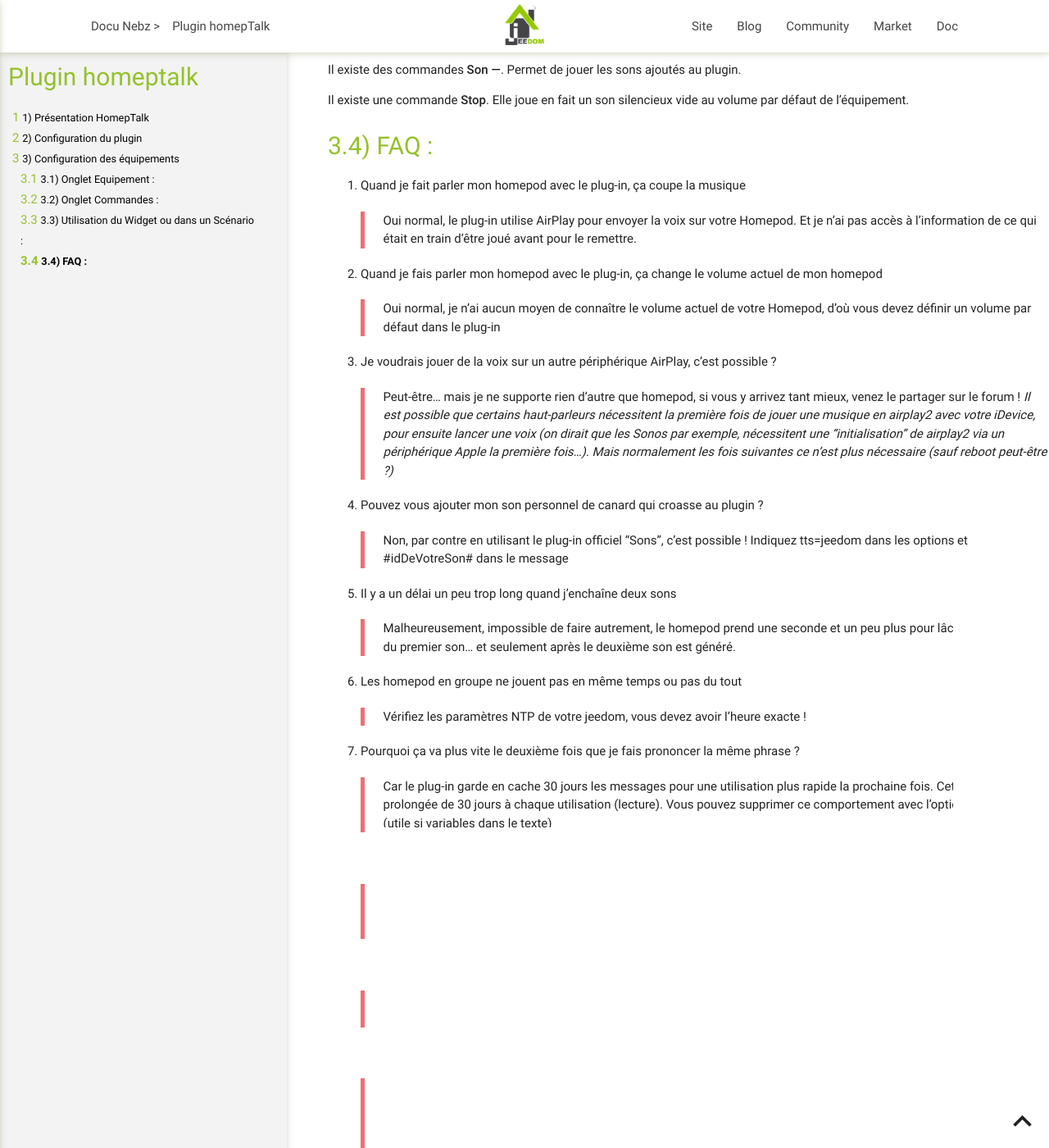
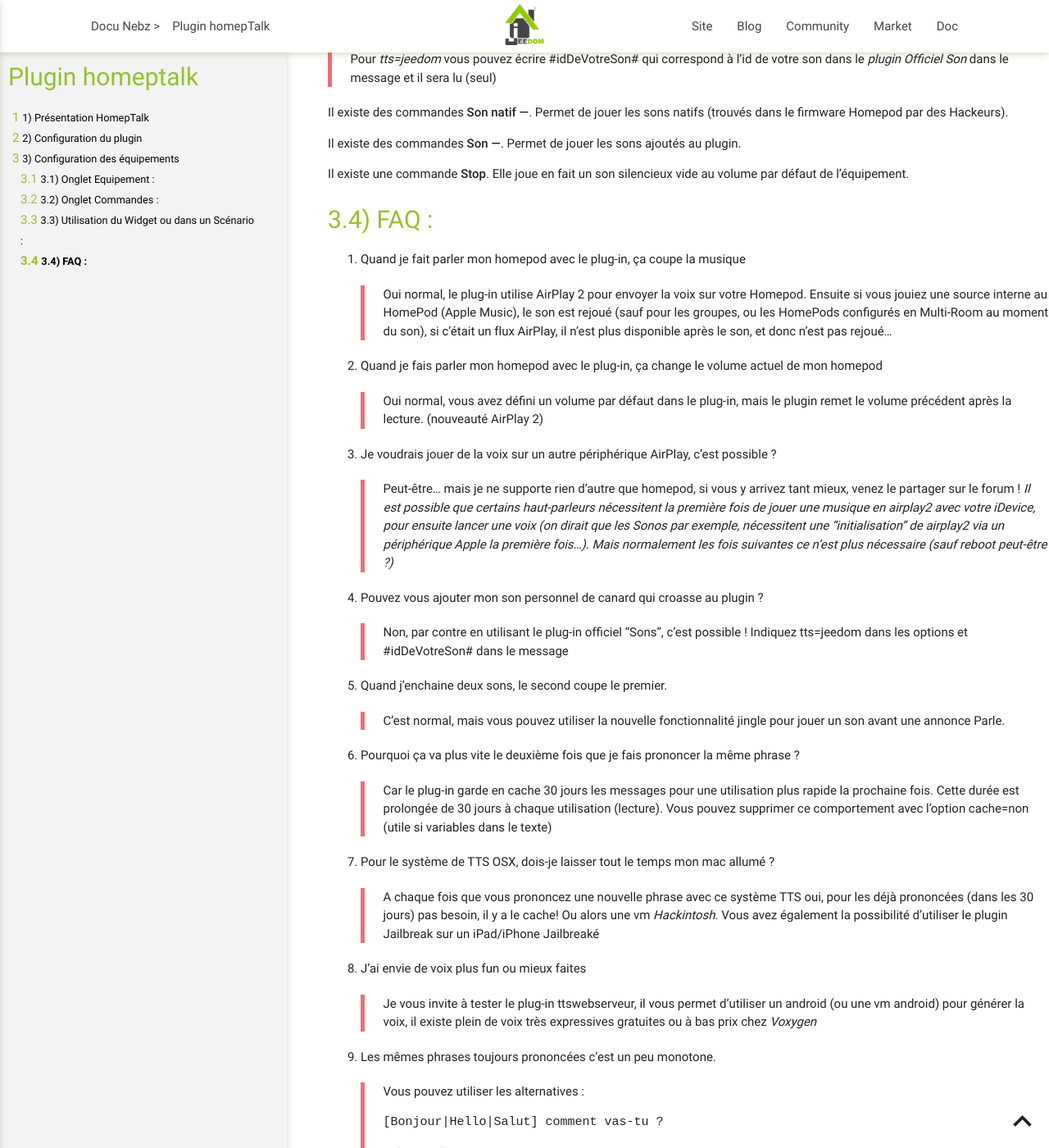
Before and after one commit to NebzHB/jeedom_docs, a Jekyll site: the page built from plugins/homepTalk/fr_FR/index.md, in a window 1280 px wide and 1400 px high, scrolled down 2896 px. Shown: the whole window at 82% size. Built offline with Jekyll 4.4.1, drawn with Linux system fonts in a browser that asks for light colours; some of the changed text lies outside the part shown.

Commit message:
Update index.md

````diff
--- a/plugins/homepTalk/fr_FR/index.md
+++ b/plugins/homepTalk/fr_FR/index.md
@@ -61,6 +61,7 @@
 -   **Volume** : Le volume est un pourcentage (sans le signe pourcent). Utilisé si le champ Options ne donne pas d'autre information.
 -   **Langue** : La langue a utiliser si le champ Options ne donne pas d'autre information.
 -   **Multiplicateur de vitesse** : Valeur pour accélérer ou ralentir le flux de la voix, valeur de 0.5 à 2 (avec décimale point). Utilisé si le champ Options ne donne pas d'autre information.
+-   **Jingle** : Jingle à jouer avant une commande "Parle", permet d'éviter que le son soit coupé si vous enchainez une commande son et puis parle par exemple.
 -   **Système de TTS** : GoogleTTS est recommandé. Utilisé si le champ Options ne donne pas d'autre information.
 
 **Onglet Commandes** :
@@ -76,8 +77,9 @@
 
 Champ *Options* - choix valides :
 -	**volume=** pourcentage du volume, valeur comprise entre *0* et *100* (sans le signe %).
+-	**jingle=** *jingle=oui* ou *jingle=non* pour utiliser le jingle par défaut *notif* (ou forcer sans jingle si la valeur par défaut en défini un) ou *jingle=sncf* ou un des autres jingles (sensible à la case) qu'on trouve dans la liste des valeurs par défaut.
 -	**vitesse=** multiplicateur de vitesse, valeur comprise entre 0.5 et 2 (avec décimales possibles et un POINT !) pour parler plus vite ou plus lentement.
--	**tts=** choisir entre *picotts* (pas compatible mini+ ou rPI1/2) ou *googletts* (Recommandé) ou *jeedom* (Expérimental) ou *osx* (via SSH) ou *voicerss* (Besoin d'une clé API) ou *ttswebserver*.
+-	**tts=** choisir entre *picotts* (pas compatible mini+ ou rPI1/2) ou *googletts* (Recommandé) ou *jeedom* (Expérimental) ou *osx* (via SSH) ou *voicerss* (Besoin d'une clé API) ou *ttswebserver* (si vous avez le plugin).
 - **cache=** permet avec une valeur *non* ou *no* de ne pas sauvegarder le texte dans le cache du plugin (utile si vous utilisez des variables dans le texte ou des conditionnelles ou des alternatives.)
 -	**lang=** choisir parmi les langues suivantes : *fr_FR* ou *en_US* ou *en_GB* ou *de_DE* ou *es_ES* ou *it_IT*.
 - **voix=** si *tts=osx* alors choisir parmi les voix suivantes : *Thomas* ou *Aurelie* ou *Audrey* (si installées)  (testé sur Mojave)
@@ -114,24 +116,22 @@
 ---------
 
 1. Quand je fait parler mon homepod avec le plug-in, ça coupe la musique
->Oui normal, le plug-in utilise AirPlay pour envoyer la voix sur votre Homepod. Et je n'ai pas accès à l'information de ce qui était en train d'être joué avant pour le remettre.
+>Oui normal, le plug-in utilise AirPlay 2 pour envoyer la voix sur votre Homepod. Ensuite si vous jouiez une source interne au HomePod (Apple Music), le son est rejoué (sauf pour les groupes, ou les HomePods configurés en Multi-Room au moment du son), si c'était un flux AirPlay, il n'est plus disponible après le son, et donc n'est pas rejoué...
 2. Quand je fais parler mon homepod avec le plug-in, ça change le volume actuel de mon homepod
->Oui normal, je n'ai aucun moyen de connaître le volume actuel de votre Homepod, d'où vous devez définir un volume par défaut dans le plug-in
+>Oui normal, vous avez défini un volume par défaut dans le plug-in, mais le plugin remet le volume précédent après la lecture. (nouveauté AirPlay 2)
 3. Je voudrais jouer de la voix sur un autre périphérique AirPlay, c'est possible ?
 >Peut-être... mais je ne supporte rien d'autre que homepod, si vous y arrivez tant mieux, venez le partager sur le forum ! *Il est possible que certains haut-parleurs nécessitent la première fois de jouer une musique en airplay2 avec votre iDevice, pour ensuite lancer une voix (on dirait que les Sonos par exemple, nécessitent une "initialisation" de airplay2 via un périphérique Apple la première fois...). Mais normalement les fois suivantes ce n'est plus nécessaire (sauf reboot peut-être ?)*
 4. Pouvez vous ajouter mon son personnel de canard qui croasse au plugin ?
 >Non, par contre en utilisant le plug-in officiel "Sons", c'est possible ! Indiquez tts=jeedom dans les options et #idDeVotreSon# dans le message
-5. Il y a un délai un peu trop long quand j'enchaîne deux sons
->Malheureusement, impossible de faire autrement, le homepod prend une seconde et un peu plus pour lâcher le flux AirPlay du premier son... et seulement après le deuxième son est généré.
-6. Les homepod en groupe ne jouent pas en même temps ou pas du tout
->Vérifiez les paramètres NTP de votre jeedom, vous devez avoir l'heure exacte !
-7. Pourquoi ça va plus vite le deuxième fois que je fais prononcer la même phrase ?
+5. Quand j'enchaine deux sons, le second coupe le premier.
+>C'est normal, mais vous pouvez utiliser la nouvelle fonctionnalité jingle pour jouer un son avant une annonce Parle.
+6. Pourquoi ça va plus vite le deuxième fois que je fais prononcer la même phrase ?
 >Car le plug-in garde en cache 30 jours les messages pour une utilisation plus rapide la prochaine fois. Cette durée est prolongée de 30 jours à chaque utilisation (lecture). Vous pouvez supprimer ce comportement avec l'option cache=non (utile si variables dans le texte)
-8. Pour le système de TTS OSX, dois-je laisser tout le temps mon mac allumé ?
+7. Pour le système de TTS OSX, dois-je laisser tout le temps mon mac allumé ?
 >A chaque fois que vous prononcez une nouvelle phrase avec ce système TTS oui, pour les déjà prononcées (dans les 30 jours) pas besoin, il y a le cache! Ou alors une vm *Hackintosh*. Vous avez également la possibilité d'utiliser le plugin Jailbreak sur un iPad/iPhone Jailbreaké
-9. J'ai envie de voix plus fun ou mieux faites
+8. J'ai envie de voix plus fun ou mieux faites
 >Je vous invite à tester le plug-in ttswebserveur, il vous permet d'utiliser un android (ou une vm android) pour générer la voix, il existe plein de voix très expressives gratuites ou à bas prix chez *Voxygen*
-10. Les mêmes phrases toujours prononcées c'est un peu monotone.
+9. Les mêmes phrases toujours prononcées c'est un peu monotone.
 >Vous pouvez utiliser les alternatives :
 ```
 [Bonjour|Hello|Salut] comment vas-tu ?
@@ -141,13 +141,13 @@
 Il fait #[domicile][meteo][temperature]# degrés, {(#[domicile][meteo][temperature]# >25) ? Il fait chaud : bonne journée }
 ```
 >Mais évidemment, le cache a moins de chance d'exister dans ce cas...
-11. Je parle une autre langue que celles proposées par le plug-in.
+10. Je parle une autre langue que celles proposées par le plug-in.
 >Aucun problème, contactez moi je le ferai un plaisir de l'ajouter, il faudra juste espérer que votre système TTS préfèré la supporte....
-12. Parfois je n'entends pas le debut de la phrase, on dirait que c'est coupé
->Ca peut arriver quand vous n'avez plus utilisé le homepod depuis un certain temps, je suppose qu'il passe en veille... la solution consiste a ajouter un mot (comme "Bonjour" ou "Cher Tim") avant le message important ou encore mieux faire un "Stop" juste avant de jouer votre phrase (ca joue un petit son silencieux).
-13. Le plugin peut fonctionner avec les (anciennes) bornes Airport Express modèle A1264 en Airplay 1 (mais ce n'est pas garanti et aucun support est fait dessus)
+11. Parfois je n'entends pas le debut de la phrase, on dirait que c'est coupé
+>~~Ca peut arriver quand vous n'avez plus utilisé le homepod depuis un certain temps, je suppose qu'il passe en veille... la solution consiste a ajouter un mot (comme "Bonjour" ou "Cher Tim") avant le message important ou encore mieux faire un "Stop" juste avant de jouer votre phrase (ca joue un petit son silencieux).~~ C'est résolu avec AirPlay 2 :)
+12. Le plugin peut fonctionner avec les (anciennes) bornes Airport Express modèle A1264 en Airplay 1 (mais ce n'est pas garanti et aucun support est fait dessus)
 >Même si elle ne seront pas maintenues car obsolètes, pour info vous pouvez faire parler Jeedom sur une borne Aiport A1264. En firmware 7.8.1, il faut ajouter un équipement manuel avec l'adresse IP de votre borne sur votre réseau (exp. 192.168.1.X) et indiquer le port n°5000.
-14. La connexion SSH ne fonctionne pas vers macOS Ventura.
+13. La connexion SSH ne fonctionne pas vers macOS Ventura.
 >Ils ont changé les clés SSH et du coup ça ne fonctionne plus avec certains debian (10). Il faut donc réautoriser les clés rsa comme ceci (en terminal):
 ```
 cd /etc/ssh/sshd_config.d
````
Also changed, not shown: other parts of plugins/homepTalk/fr_FR/index.md (+0 -3 lines).
